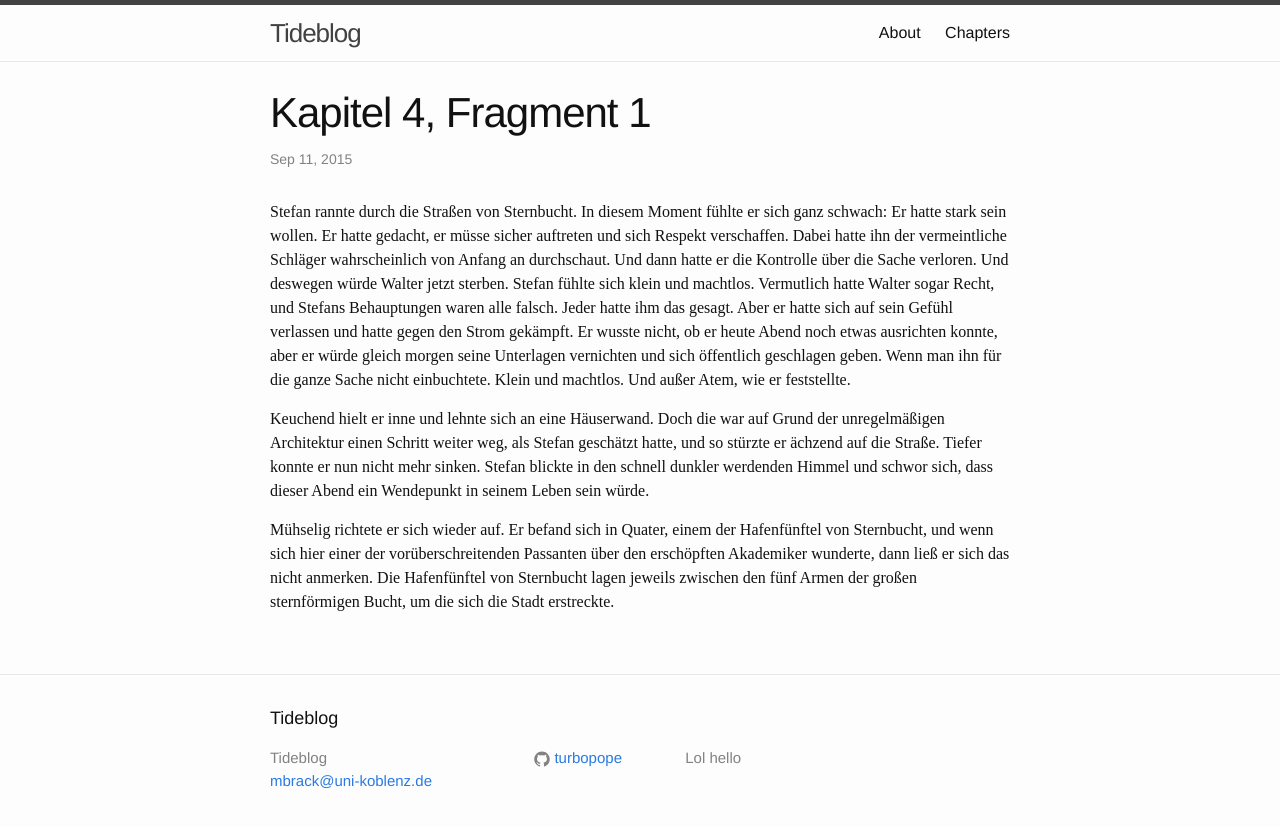
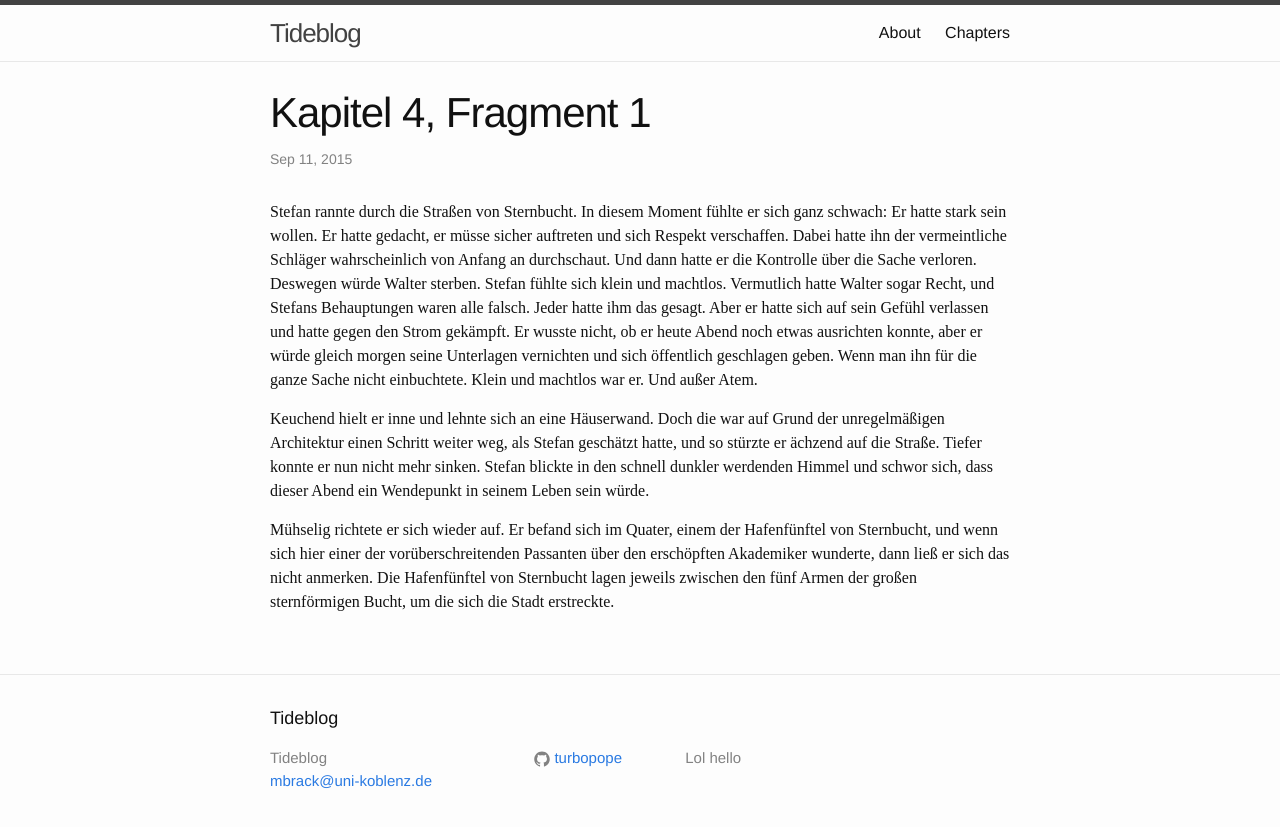
Before and after one commit to TurboPope/tideblog, a Jekyll site: the page built from _posts/2015-09-11-c4-f1.md, in a window 1280 px wide. Shown: the top 827 px of the page. Built offline with Jekyll 4.4.1, drawn with Linux system fonts in a browser that asks for light colours.

```diff
--- a/_posts/2015-09-11-c4-f1.md
+++ b/_posts/2015-09-11-c4-f1.md
@@ -2,8 +2,8 @@
 title: Kapitel 4, Fragment 1
 layout: fragment
 ---
-Stefan rannte durch die Straßen von Sternbucht. In diesem Moment fühlte er sich ganz schwach: Er hatte stark sein wollen. Er hatte gedacht, er müsse sicher auftreten und sich Respekt verschaffen. Dabei hatte ihn der vermeintliche Schläger wahrscheinlich von Anfang an durchschaut. Und dann hatte er die Kontrolle über die Sache verloren. Und deswegen würde Walter jetzt sterben. Stefan fühlte sich klein und machtlos. Vermutlich hatte Walter sogar Recht, und Stefans Behauptungen waren alle falsch. Jeder hatte ihm das gesagt. Aber er hatte sich auf sein Gefühl verlassen und hatte gegen den Strom gekämpft. Er wusste nicht, ob er heute Abend noch etwas ausrichten konnte, aber er würde gleich morgen seine Unterlagen vernichten und sich öffentlich geschlagen geben. Wenn man ihn für die ganze Sache nicht einbuchtete. Klein und machtlos. Und außer Atem, wie er feststellte.
+Stefan rannte durch die Straßen von Sternbucht. In diesem Moment fühlte er sich ganz schwach: Er hatte stark sein wollen. Er hatte gedacht, er müsse sicher auftreten und sich Respekt verschaffen. Dabei hatte ihn der vermeintliche Schläger wahrscheinlich von Anfang an durchschaut. Und dann hatte er die Kontrolle über die Sache verloren. Deswegen würde Walter sterben. Stefan fühlte sich klein und machtlos. Vermutlich hatte Walter sogar Recht, und Stefans Behauptungen waren alle falsch. Jeder hatte ihm das gesagt. Aber er hatte sich auf sein Gefühl verlassen und hatte gegen den Strom gekämpft. Er wusste nicht, ob er heute Abend noch etwas ausrichten konnte, aber er würde gleich morgen seine Unterlagen vernichten und sich öffentlich geschlagen geben. Wenn man ihn für die ganze Sache nicht einbuchtete. Klein und machtlos war er. Und außer Atem.
 
 Keuchend hielt er inne und lehnte sich an eine Häuserwand. Doch die war auf Grund der unregelmäßigen Architektur einen Schritt weiter weg, als Stefan geschätzt hatte, und so stürzte er ächzend auf die Straße. Tiefer konnte er nun nicht mehr sinken. Stefan blickte in den schnell dunkler werdenden Himmel und schwor sich, dass dieser Abend ein Wendepunkt in seinem Leben sein würde.
 
-Mühselig richtete er sich wieder auf. Er befand sich in Quater, einem der Hafenfünftel von Sternbucht, und wenn sich hier einer der vorüberschreitenden Passanten über den erschöpften Akademiker wunderte, dann ließ er sich das nicht anmerken. Die Hafenfünftel von Sternbucht lagen jeweils zwischen den fünf Armen der großen sternförmigen Bucht, um die sich die Stadt erstreckte.
+Mühselig richtete er sich wieder auf. Er befand sich im Quater, einem der Hafenfünftel von Sternbucht, und wenn sich hier einer der vorüberschreitenden Passanten über den erschöpften Akademiker wunderte, dann ließ er sich das nicht anmerken. Die Hafenfünftel von Sternbucht lagen jeweils zwischen den fünf Armen der großen sternförmigen Bucht, um die sich die Stadt erstreckte.
```
Also changed, not shown: _posts/2015-09-11-c4-f2.md (added, +9 -0 lines).
